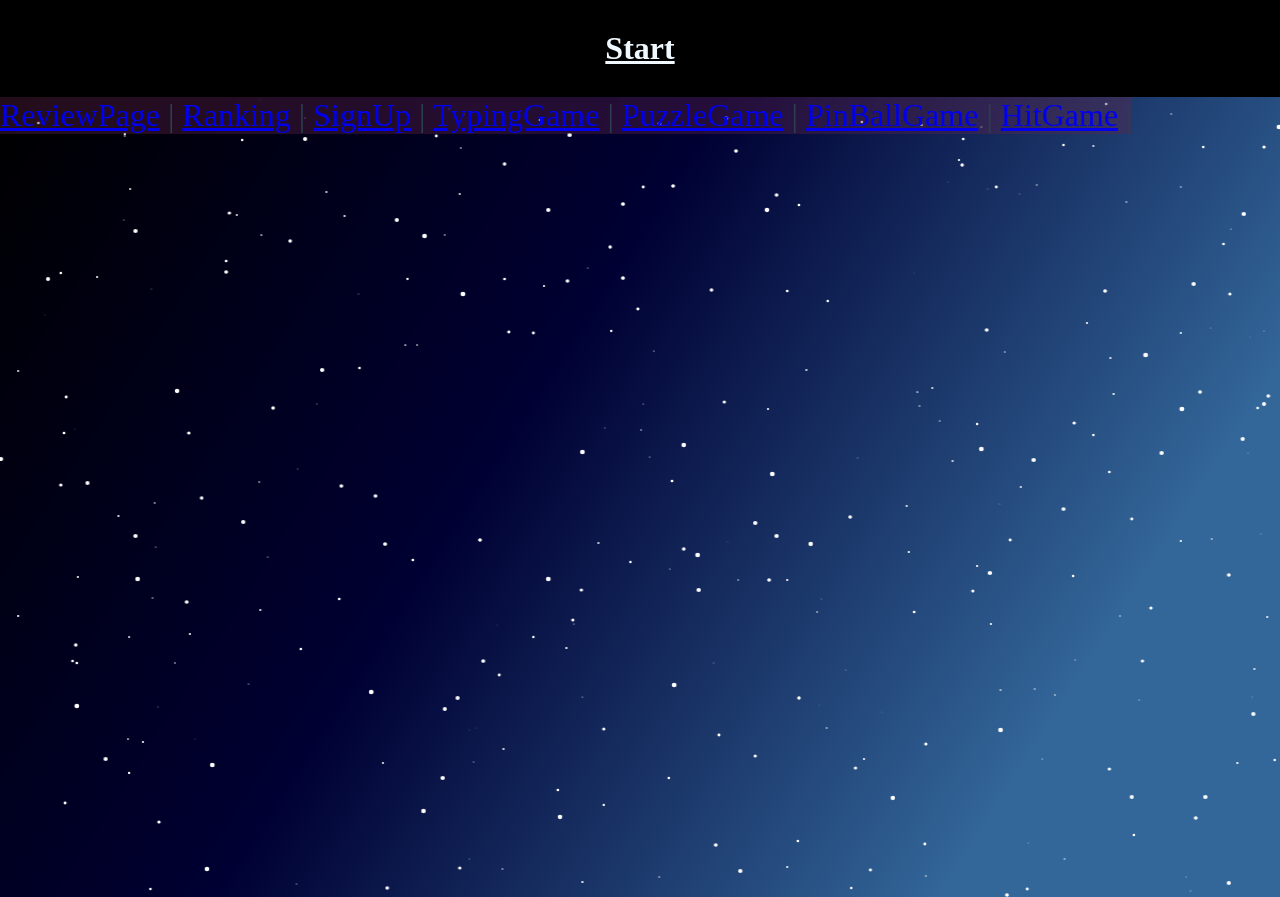
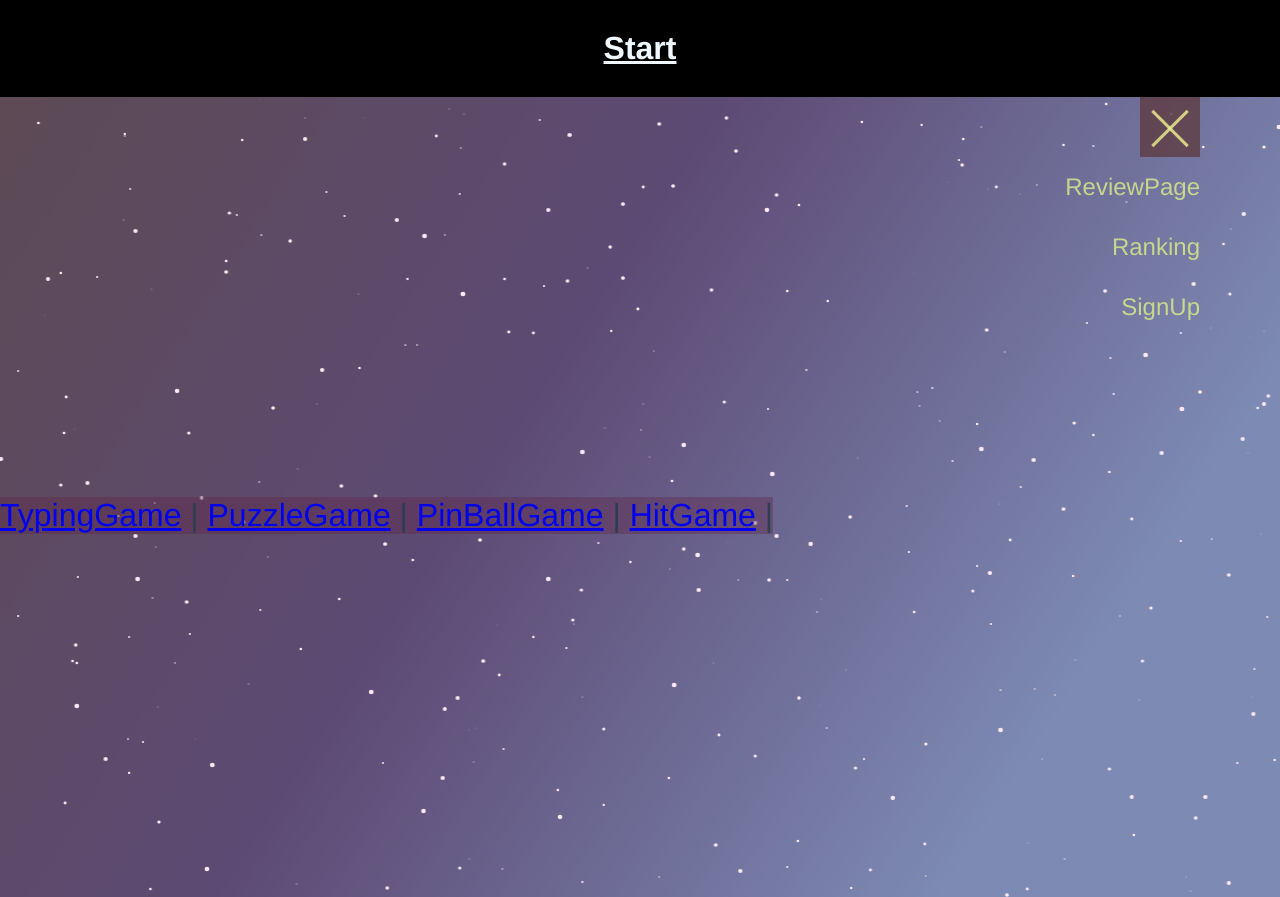
Before and after one commit to We-are-contact-lenses-users/Web-GameCenter, a Vue app: page /selectgame in a window 1280 px wide. Built offline with nearby package versions, Linux system fonts and the light colour scheme.

Commit message:
せなのクイズ変更

```diff
--- a/src/App.vue
+++ b/src/App.vue
@@ -7,7 +7,7 @@
   </div>
 </template>
 
-<style>
+<style scoped>
 #app {
   font-family: Avenir, Helvetica, Arial, sans-serif;
   -webkit-font-smoothing: antialiased;
--- /dev/null
+++ b/src/components/Header.vue
@@ -0,0 +1,68 @@
+<template>
+  <nav class="header">
+    <div class="batu" id="closeButton">
+      <span class="batu-first"></span>
+      <span class="batu-second"></span>
+    </div>
+    <router-link to="/reviewpage" class="linkitem">ReviewPage</router-link>
+    <router-link to="/ranking" class="linkitem">Ranking</router-link>
+    <router-link to="/signup" class="linkitem">SignUp</router-link>
+  </nav>
+</template>
+
+<script>
+export default {
+  mounted() {
+    let closeButton = document.getElementById("closeButton");
+    closeButton.addEventListener("click", () => {
+      this.$emit("changeNav");
+    });
+  },
+};
+</script>
+
+<style scoped>
+.header {
+  position: absolute;
+  height: 100vh;
+  line-height: 60px;
+  background: rgba(247, 197, 224, 0.377);
+  width: 100vw;
+  font-size: 24px;
+  display: flex;
+  flex-direction: column;
+}
+
+.header .linkitem {
+  color: rgba(218, 236, 136, 0.815);
+  text-decoration: none;
+  margin-right: 80px;
+  transition: color 1s, font-size 1s;
+}
+
+.header .linkitem:hover {
+  font-size: 34px;
+  color: rgba(248, 248, 78, 0.822);
+}
+
+.batu {
+  width: 60px;
+  height: 60px;
+  background: rgba(87, 36, 28, 0.562);
+  margin-right: 80px;
+}
+.batu span {
+  display: block;
+  width: 50px;
+  height: 3px;
+  background: rgba(240, 240, 145, 0.808);
+}
+.batu-first {
+  margin-top: 20px;
+  transform: translateY(10px) rotate(45deg);
+}
+.batu-second {
+  transform: translateY(-13px) rotate(-45deg);
+  margin-top: 20px;
+}
+</style>
--- a/src/components/StarBackGround.vue
+++ b/src/components/StarBackGround.vue
@@ -1,5 +1,5 @@
 <template>
-    <canvas id="star" width="1200px" height="800px" class="starback"></canvas>
+  <canvas id="star" width="1200px" height="800px" class="starback"></canvas>
 </template>
 
 <script>
@@ -32,7 +32,7 @@ export default {
     let ctx2 = star.getContext("2d");
     this.makeBack(ctx2);
     this.makeStar(ctx2);
-  }
+  },
 };
 </script>
 
--- a/src/views/SelectGame.vue
+++ b/src/views/SelectGame.vue
@@ -1,10 +1,20 @@
 <template>
-  <div id="app">
+  <div class="topDisplay">
     <StarBackGround></StarBackGround>
+    <Header v-if='displayNav' @changeNav="changeDisplayNav"></Header>
+    <nav  class="MenuButton">
+      <button @click="changeDisplayNav">Menu</button>
+    </nav>
+    <!-- <nav class="header">
+      <div class="batu">
+        <span class="batu-first"></span>
+        <span class="batu-second"></span>
+      </div>
+      <router-link to="/reviewpage" class="linkitem">ReviewPage</router-link>
+      <router-link to="/ranking" class="linkitem">Ranking</router-link>
+      <router-link to="/signup" class="linkitem">SignUp</router-link>
+    </nav> -->
     <div class="top-menu">
-      <router-link to="/reviewpage">ReviewPage</router-link> |
-      <router-link to="/ranking">Ranking</router-link> |
-      <router-link to="/signup">SignUp</router-link> |
       <router-link to="/typinggame">TypingGame</router-link> |
       <router-link to="/puzzlegame">PuzzleGame</router-link> |
       <router-link to="/pinballgame">PinBallGame</router-link> |
@@ -15,20 +25,41 @@
 
 <script>
 import StarBackGround from "@/components/StarBackGround.vue";
+import Header from "@/components/Header.vue";
 
 export default {
   components: {
     StarBackGround,
+    Header,
   },
+  data() {
+    return {
+      displayNav: true
+    }
+  },
+  methods: {
+    changeDisplayNav() {
+      this.displayNav = !this.displayNav
+    }
+  }
 };
 </script>
 <style scoped>
-#app {
+.topDisplay {
   position: relative;
+}
+.menuButton {
+  position: absolute;
+  left: 100px;
+  z-index: 100;
+  top: 100px;
 }
 .top-menu {
   position: absolute;
   z-index: 1;
   background: rgba(97, 35, 69, 0.377);
+  top: 400px;
 }
+
+
 </style>
```
